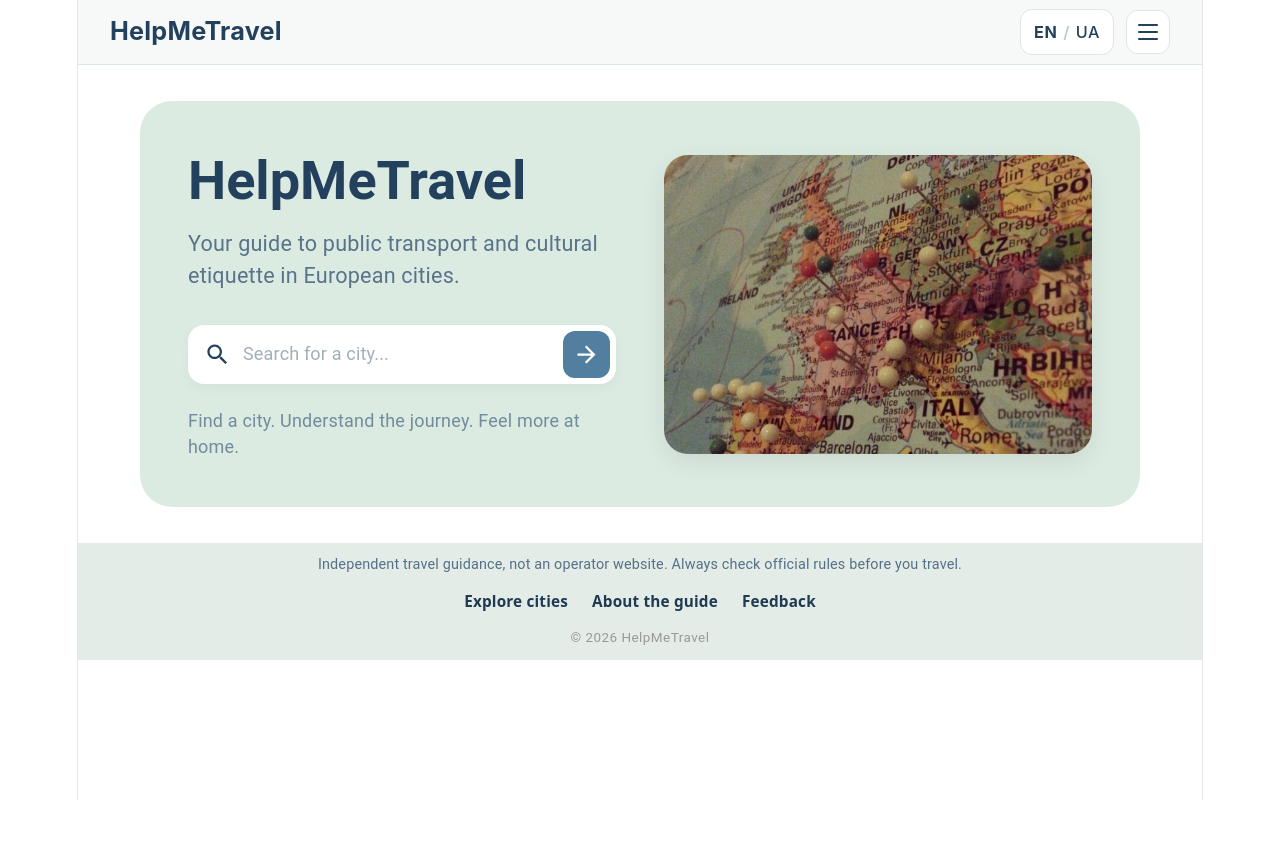
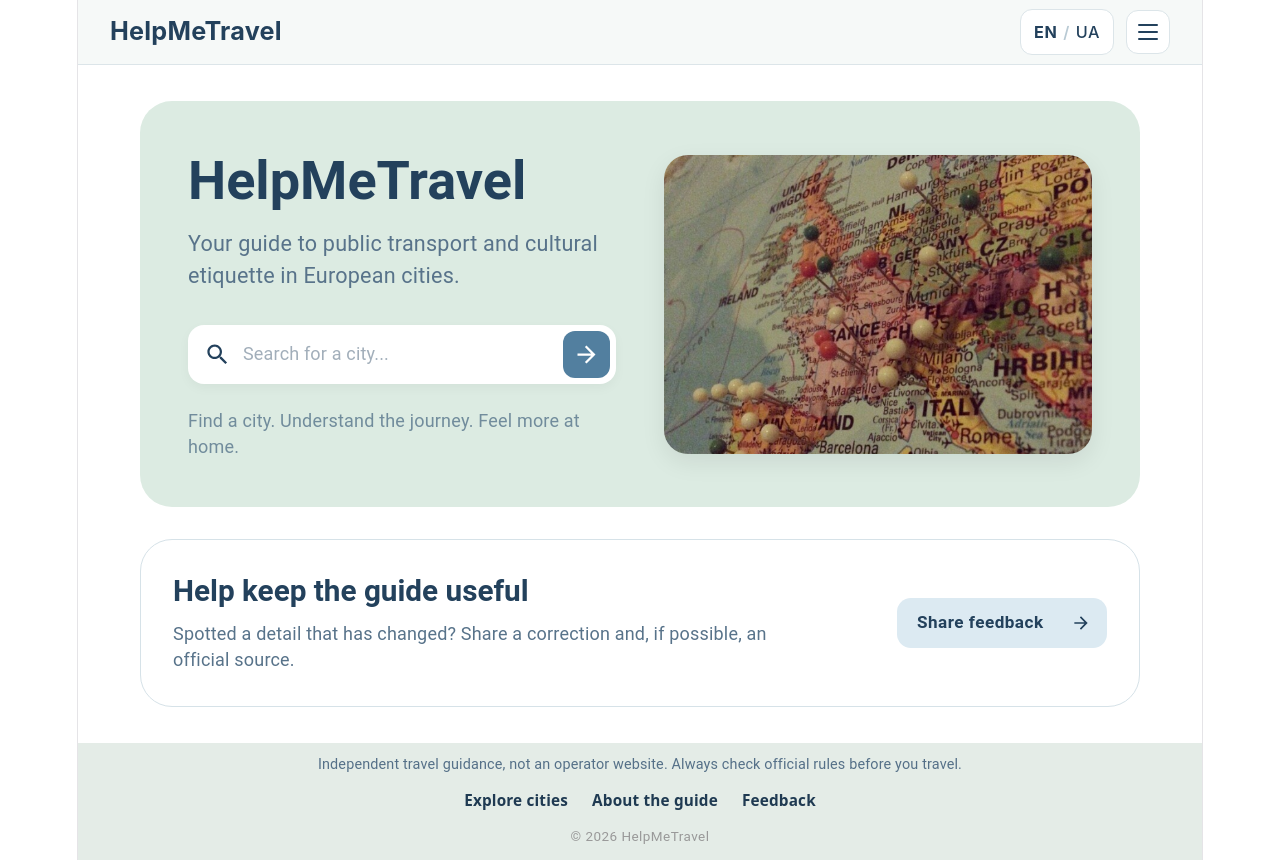
Before and after one commit to HelpMeTravel/frontend, a React app: page / in a window 1280 px wide. Before the commit the page ends 800 px from the top, so only its background shows below. Built offline with nearby package versions, Linux system fonts and the light colour scheme; the HTML template or start-up script is replaced by a standard one.

Commit message:
some fixes

```diff
--- a/src/components/HeroCard.jsx
+++ b/src/components/HeroCard.jsx
@@ -4,11 +4,11 @@ import ArrowForwardIcon from '@mui/icons-material/ArrowForward';
 
 import mapImage from '../assets/map.png';
 
-const HomeCard = () => (
+export const HeroCard = () => (
   <Card
     sx={{
       width: '100%',
-      maxWidth: { xs: '100%', md: 1000 },
+      maxWidth: { xs: 400, sm: 440, md: 1000 },
       backgroundColor: '#DCEBE2',
       borderRadius: { xs: '20px', md: '32px' },
       boxShadow: 'none',
@@ -132,5 +132,3 @@ const HomeCard = () => (
     </CardContent>
   </Card>
 );
-
-export default HomeCard;
--- a/src/pages/public/Home.jsx
+++ b/src/pages/public/Home.jsx
@@ -1,7 +1,19 @@
-import HeroCard from '../../components/HeroCard';
+import { HeroCard } from '../../components/HeroCard';
+import { FeedbackCard } from '../../components/FeedbackCard';
 
 export const Home = () => (
-  <div style={{ display: 'flex', justifyContent: 'center', padding: '2rem', color: '#fffff' }}>
+  <div
+    style={{
+      display: 'flex',
+      justifyContent: 'center',
+      alignItems: 'center',
+      flexDirection: 'column',
+      padding: '2rem',
+      gap: '32px',
+      color: '#fffff',
+    }}
+  >
     <HeroCard />
+    <FeedbackCard />
   </div>
 );
```
